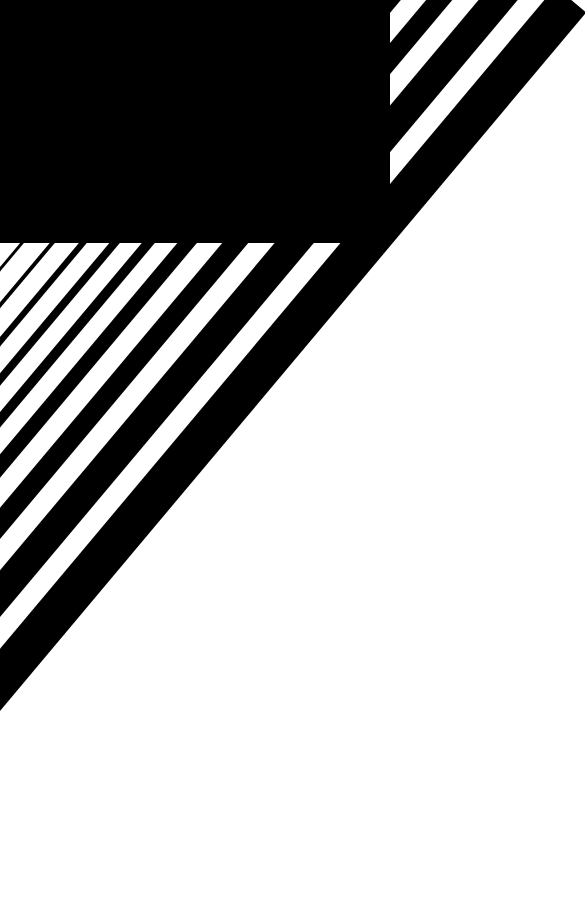
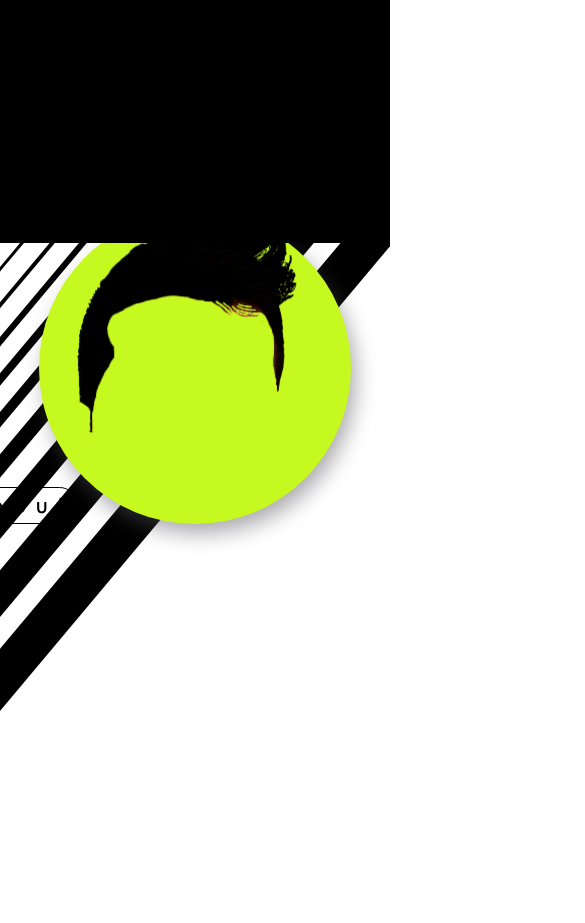
Before and after one commit to codetombomb/tom-profile-website, a website: page public/index.html in a window 390 px wide. Shown: the part 601-1524 px from the top of the page, 585 px wide, since content can reach past the window. Drawn offline with Linux system fonts and the light colour scheme.

Commit message:
Adjust responsivness of about page

```diff
--- a/public/css/index.scss
+++ b/public/css/index.scss
@@ -31,6 +31,7 @@ body {
     #home {
         height: 100vh;
         background-color: black;
+        overflow: hidden;
 
         @media screen and (max-width: 800px) {
             display: flex;
@@ -223,13 +224,12 @@ body {
     #about {
         height: 100vh;
         background-color: white;
+        overflow: hidden;
 
         .about-container {
             .stripes {
                 position: relative;
                 bottom: 0px;
-
-
 
                 .stripe-1 {
                     height: 55px;
@@ -362,12 +362,8 @@ body {
                 }
 
                 @media screen and (max-width: 850px) {
-                    bottom: 90px;
-                    left: 40px;
-
-                    .stripe-6 {
-                        display: none;
-                    }
+                    bottom: 50px;
+                    left: 65px;
 
                     .stripe-7 {
                         display: none;
@@ -506,9 +502,9 @@ body {
                 height: 400px;
                 background-color: $valeYellow;
                 border-radius: 50%;
-                box-shadow: 5px 10px 20px rgb(137, 47, 255);
+                box-shadow: 5px 10px 20px rgba(85, 81, 90, 0.479);
                 position: relative;
-                left: 700px;
+                left: 60vw;
                 bottom: 130px;
 
                 .tom-hair {
@@ -516,11 +512,27 @@ body {
                     right: 50px;
                     height: 300px;
                     bottom: 140px;
+
+                    @media screen and (max-width: 1040px) {
+                        top: 0px;
+                        height: 25vw;
+                    }
+
+                    @media screen and (max-width: 850px) {
+                        top: 0px;
+                        height: 70%;
+                    }
+
+                    @media screen and (max-width: 525px) {
+                        height: 225px;
+                        bottom: 80px;
+                        left: 35px;
+                    }
                 }
 
                 .button {
-                    height: 75px;
-                    width: 300px;
+                    height: 9vw;
+                    width: 30vw;
                     border: 1px solid black;
                     border-radius: 50px;
                     @include flexCenter(column);
@@ -528,13 +540,51 @@ body {
                     bottom: 0px;
                     left: -70px;
 
+
+                    // @media screen and (max-width: 1040px) {
+                    //     height: 50px;
+                    //     width: 250px;
+                    //     left: -40px;
+                    // }
+
+                    @media screen and (max-width: 850px) {
+                        left: -80px;
+                    }
+
                     a {
                         text-decoration: none;
                         font-family: Futura;
-                        font-size: 60px;
+                        font-size: 6vw;
                         color: black;
                         letter-spacing: 10px;
+
+                        // @media screen and (max-width: 1040px) {
+                        //     font-size: 40px;
+                        // }
                     }
+                }
+
+                @media screen and (max-width: 1040px) {
+                    width: 38vw;
+                    height: 38vw;
+                    left: 50vw;
+                }
+
+                @media screen and (max-width: 850px) {
+                    width: 40vw;
+                    height: 40vw;
+                    bottom: 75px;
+                }
+
+                @media screen and (max-width: 740px) {
+                    left: 30vw;
+                }
+
+                @media screen and (max-width: 525px) {
+                    width: 80vw;
+                    height: 80vw;
+                    bottom: 20vh;
+                    left: 10vw;
                 }
             }
         }
--- a/public/index.html
+++ b/public/index.html
@@ -48,7 +48,7 @@
 
         </div>
     </div>
-    <div id="works">
+    <!-- <div id="works">
         <div class="works-container">
             <div class="works-logo">
                 <div class="brackets">
@@ -90,7 +90,7 @@
                 </form>
             </div>
         </div>
-    </div>
+    </div> -->
 </body>
 
 </html>
```
Also changed, not shown: public/css/index.css, 1 other file.
